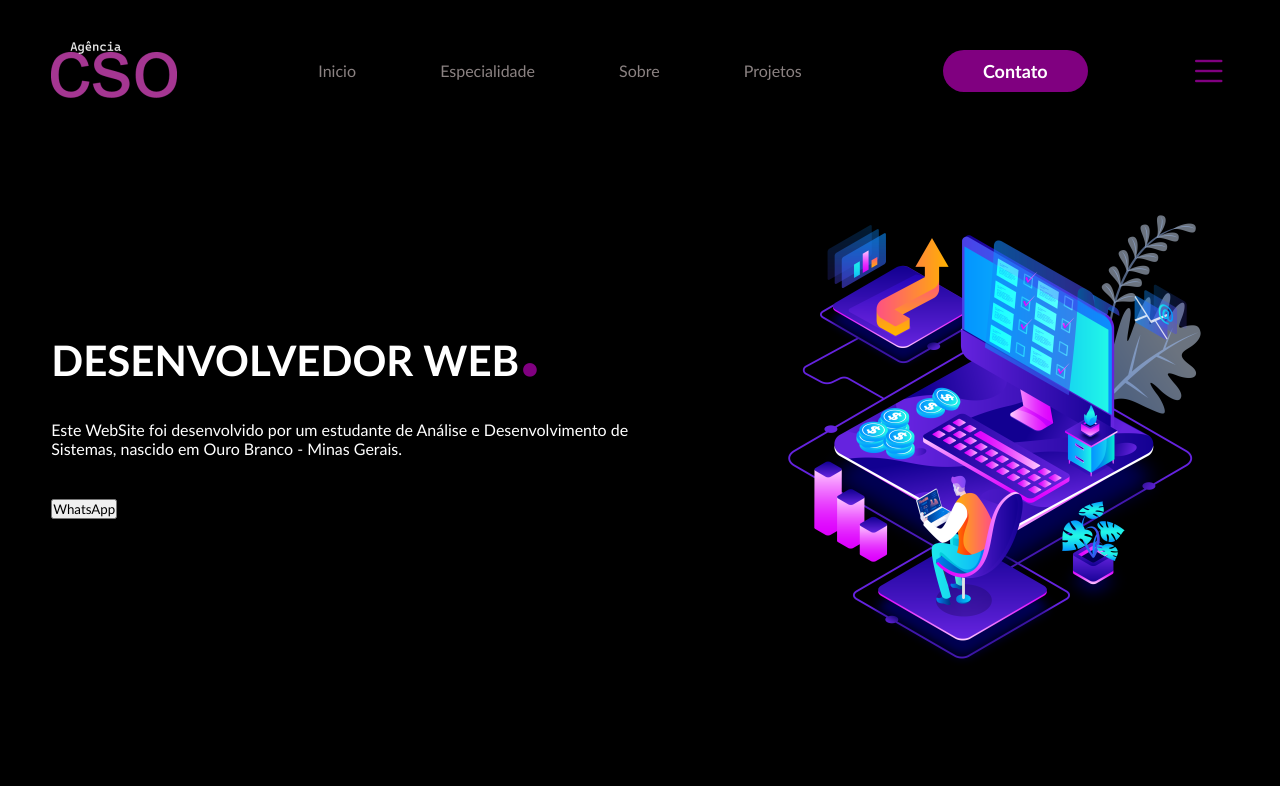
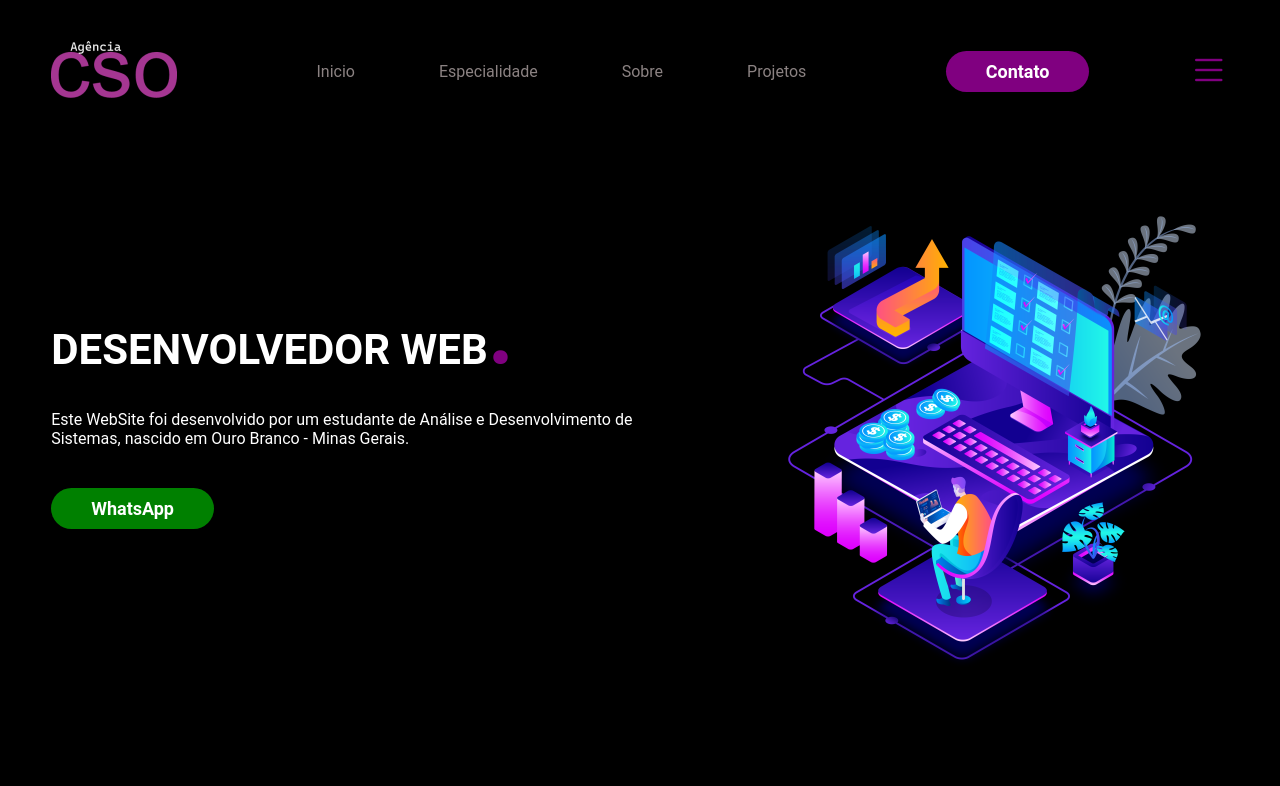
Before and after one commit to cassioestevao/PORTFOLIO-CSO, a plain HTML site: page index.html in a window 1280 px wide. Shown: the top 786 px of the page. Drawn offline with nearby package versions, Linux system fonts and the light colour scheme.

Commit message:
style.css

```diff
--- a/style.css
+++ b/style.css
@@ -2,7 +2,7 @@
     margin: 0;
     padding: 0;
     box-sizing: border-box;
-    font-family: 'Gill Sans', 'Gill Sans MT', Calibri, 'Trebuchet MS', sans-serif;
+    font-family:  'Roboto', sans-serif;
 }
 body{
     background-color: #000;
@@ -25,7 +25,21 @@ body{
     border-radius: 30px;
     cursor: pointer;
     color:  white;
-    transition: .2s;
+    transition: .5s;
+}
+.btn-contat button{
+    padding: 10px 40px;
+    font-size: 18px ;
+    font-weight: 600;
+    background-color: green;
+    border: 0;
+    border-radius: 30px;
+    cursor: pointer;
+    color:  white;
+    transition: .5s;
+}
+.txt-topo-site .btn-contato{
+    color: green;
 }
 h2.titulo{
     color: white;
```
